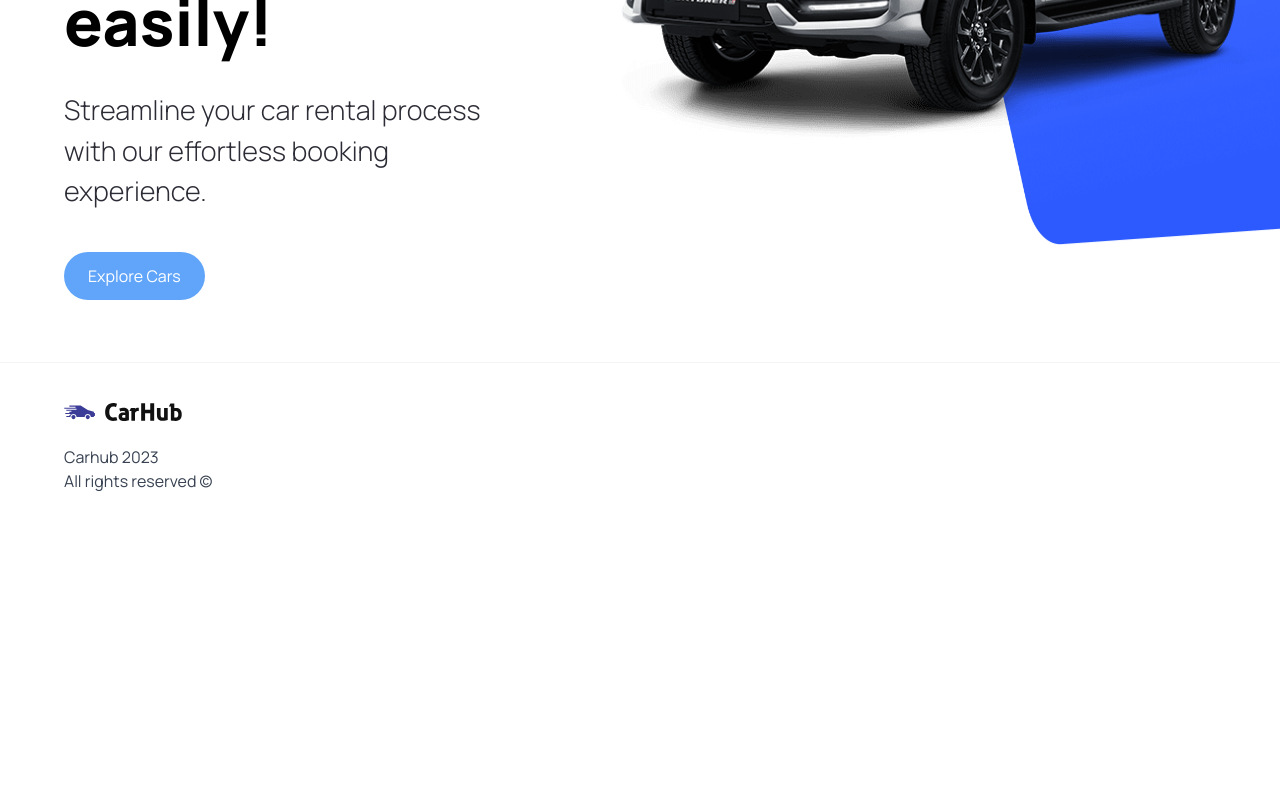
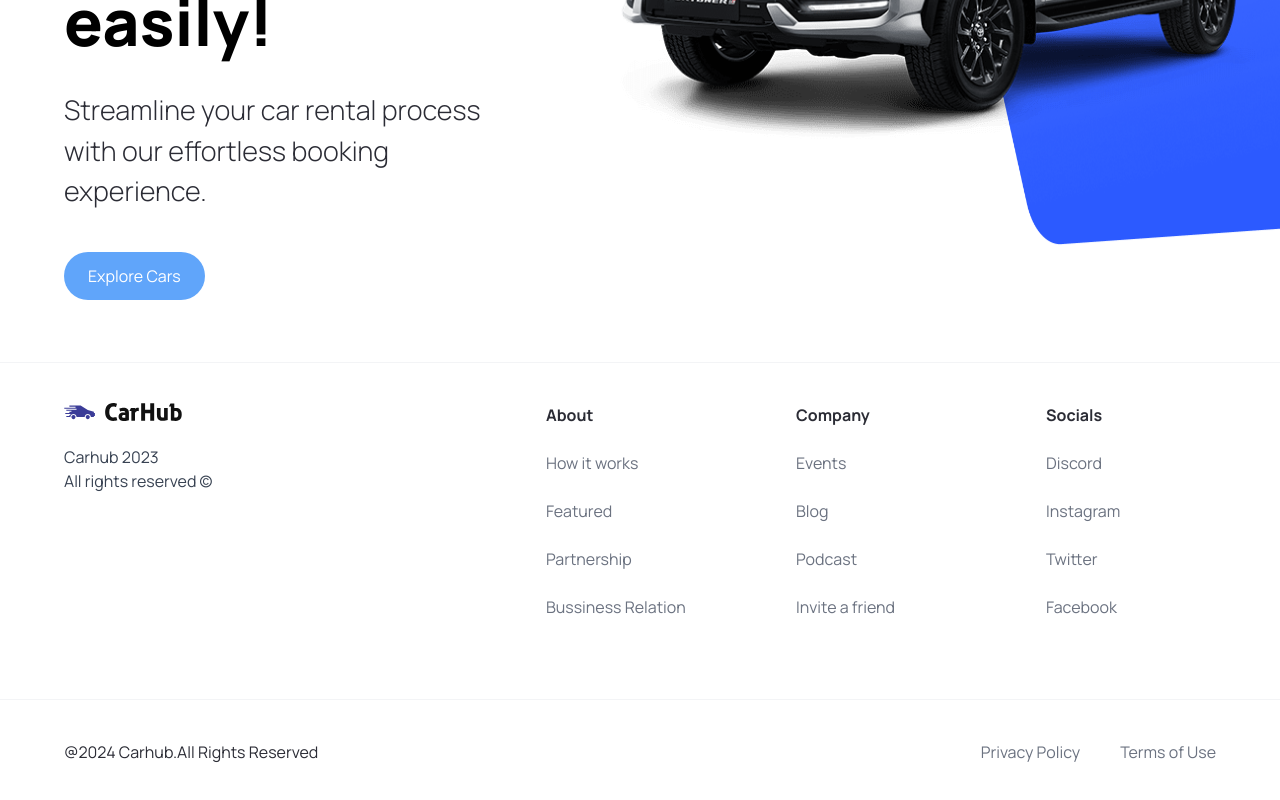
Before and after one commit to meaarushi2002/testProject, a Next.js app: page / in a window 1280 px wide. Shown: the part 458-1258 px from the top of the page. Before the commit the page ends 991 px from the top, so only its background shows below. Built offline with nearby package versions, Linux system fonts and the light colour scheme.

Commit message:
complete footer

```diff
--- a/components/Footer.tsx
+++ b/components/Footer.tsx
@@ -1,5 +1,6 @@
 import Image from "next/image"
 import Link from "next/link"
+import { footerLinks } from "@/constants"
 
 const Footer = () => {
   return (
@@ -9,7 +10,30 @@
           <Image src="/logo.svg" alt="logo" width={118} height={18} className="object-contain" />
           <p className="text-base text-gray-700">Carhub 2023 <br /> All rights reserved &copy;</p>
         </div>
+        <div className="footer__links">
+          {footerLinks.map((item)=>(
+            <div key={item.title} className="footer__link">
+              <h3 className="font-bold">{item.title}</h3>
+              {item.links.map((link)=>(
+                <Link key={link.title} href={link.url} className="text-gray-500">
+                  {link.title}
+                </Link>
+              ))}
+            </div>
+          ))}
+        </div>
       </div>
+        <div className="flex justify-between items-center flex-wrap mt-10 border-t border-gray-100 sm:px-16 px-6 py-10">
+          <p>@2024 Carhub.All Rights Reserved</p>
+          <div className="footer__copyrights-link">
+            <Link href="/" className="text-gray-500">
+              Privacy Policy
+            </Link>
+            <Link href="/" className="text-gray-500">
+              Terms of Use
+            </Link>
+          </div>
+        </div>
     </footer>
   )
 }
```
